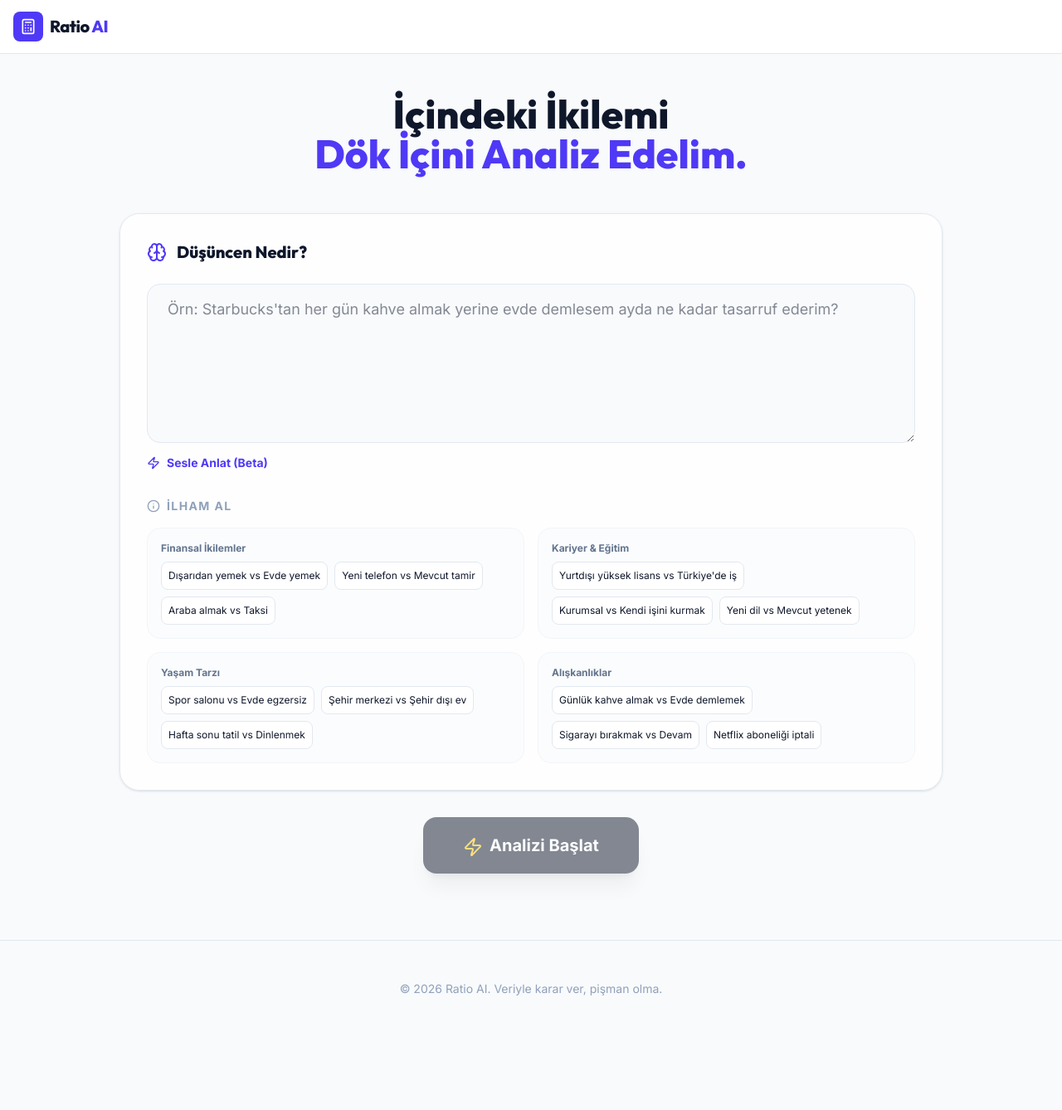
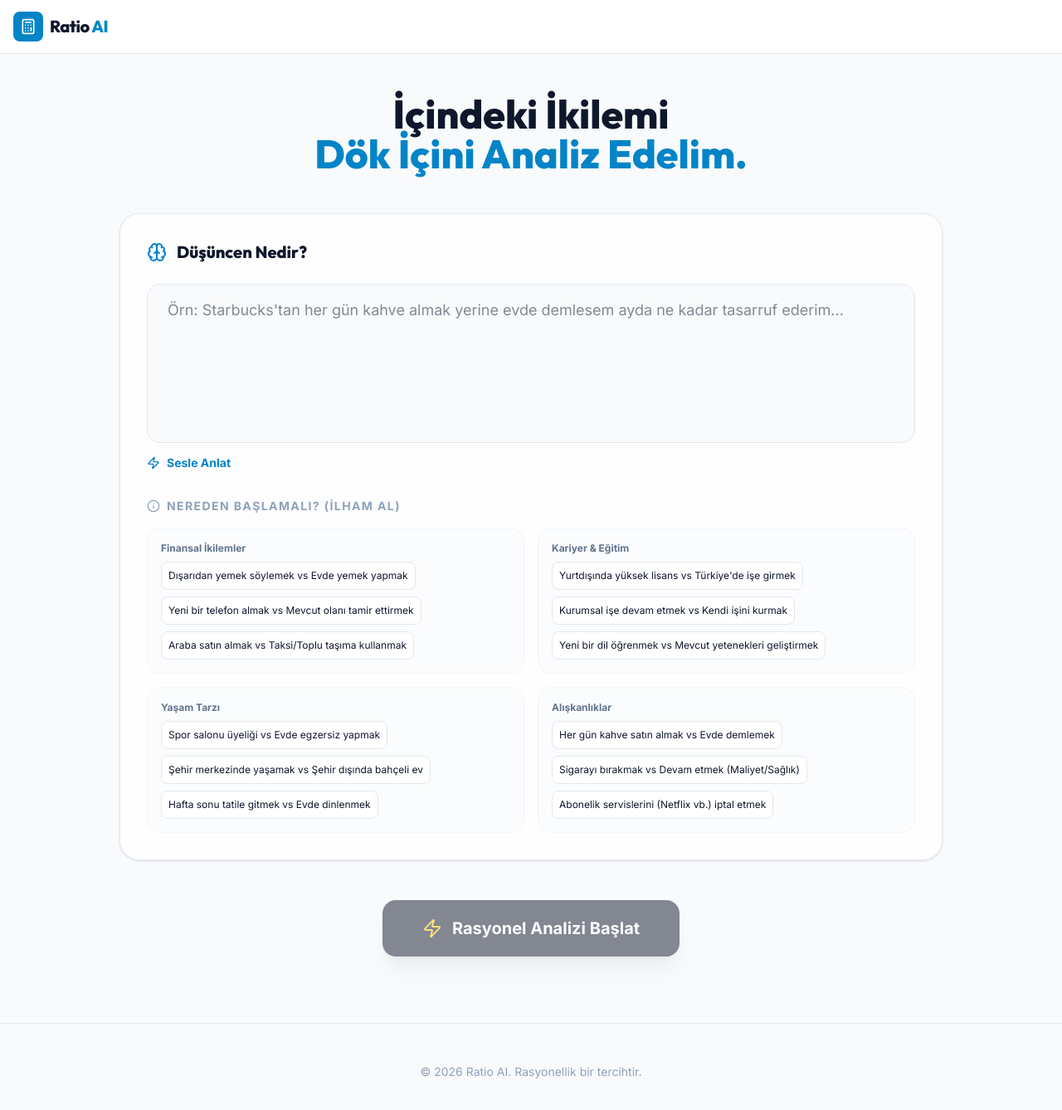
Before and after one commit to barisC0/Ratio, a React (Vite) app: page / in a window 1280 px wide. Shown: the top 1338 px of the page at 83% size. Built offline with nearby package versions, Linux system fonts and the light colour scheme.

Commit message:
Update App.tsx

```diff
--- a/src/App.tsx
+++ b/src/App.tsx
@@ -13,7 +13,7 @@ import {
   ArrowRight,
   RefreshCcw,
   Info
-} from 'lucide-react';
+} from 'lucide-react'; // Not: lucide-react olduğundan emin ol
 import { motion, AnimatePresence } from 'framer-motion';
 import {
   BarChart,
@@ -62,17 +62,17 @@ export default function App() {
   const downloadPDF = (analysis: AnalysisResult) => {
     const doc = new jsPDF();
     doc.setFont("helvetica", "bold");
-    doc.text("Ratio AI - Karar Analiz Raporu", 20, 20);
+    doc.text("Ratio Analiz Raporu", 20, 20);
     doc.setFont("helvetica", "normal");
     doc.setFontSize(10);
-    doc.text(`Ozet: ${analysis.summary}`, 20, 35, { maxWidth: 170 });
+    doc.text(`Ozet: ${analysis.summary}`, 20, 30, { maxWidth: 170 });
 
     autoTable(doc, {
-      startY: 55,
-      head: [['Metrik', analysis.extractedOptions?.nameA || 'A', analysis.extractedOptions?.nameB || 'B']],
+      startY: 50,
+      head: [['Metrik', analysis.extractedOptions?.nameA || 'Secenek A', analysis.extractedOptions?.nameB || 'Secenek B']],
       body: analysis.comparisonTable.map(row => [row.metric, row.optionA, row.optionB]),
       theme: 'grid',
-      styles: { font: 'helvetica', fontSize: 9 }
+      styles: { fontSize: 9 }
     });
 
     doc.save("ratio-analiz.pdf");
@@ -87,22 +87,23 @@ export default function App() {
     recognition.start();
   };
 
+  // KATEGORİLER VE ÖNERİLER BURADA
   const categories = [
     {
       title: "Finansal İkilemler",
-      examples: ["Dışarıdan yemek vs Evde yemek", "Yeni telefon vs Mevcut tamir", "Araba almak vs Taksi"]
+      examples: ["Dışarıdan yemek söylemek vs Evde yemek yapmak", "Yeni bir telefon almak vs Mevcut olanı tamir ettirmek", "Araba satın almak vs Taksi/Toplu taşıma kullanmak"]
     },
     {
       title: "Kariyer & Eğitim",
-      examples: ["Yurtdışı yüksek lisans vs Türkiye'de iş", "Kurumsal vs Kendi işini kurmak", "Yeni dil vs Mevcut yetenek"]
+      examples: ["Yurtdışında yüksek lisans vs Türkiye'de işe girmek", "Kurumsal işe devam etmek vs Kendi işini kurmak", "Yeni bir dil öğrenmek vs Mevcut yetenekleri geliştirmek"]
     },
     {
       title: "Yaşam Tarzı",
-      examples: ["Spor salonu vs Evde egzersiz", "Şehir merkezi vs Şehir dışı ev", "Hafta sonu tatil vs Dinlenmek"]
+      examples: ["Spor salonu üyeliği vs Evde egzersiz yapmak", "Şehir merkezinde yaşamak vs Şehir dışında bahçeli ev", "Hafta sonu tatile gitmek vs Evde dinlenmek"]
     },
     {
       title: "Alışkanlıklar",
-      examples: ["Günlük kahve almak vs Evde demlemek", "Sigarayı bırakmak vs Devam", "Netflix aboneliği iptali"]
+      examples: ["Her gün kahve satın almak vs Evde demlemek", "Sigarayı bırakmak vs Devam etmek (Maliyet/Sağlık)", "Abonelik servislerini (Netflix vb.) iptal etmek"]
     }
   ];
 
@@ -111,11 +112,11 @@ export default function App() {
       <header className="bg-white border-b border-slate-200 sticky top-0 z-50">
         <div className="max-w-7xl mx-auto px-4 h-16 flex items-center justify-between">
           <div className="flex items-center gap-2">
-            <div className="bg-indigo-600 p-2 rounded-lg">
+            <div className="bg-brand-600 p-2 rounded-lg">
               <Calculator className="w-5 h-5 text-white" />
             </div>
             <h1 className="font-display font-bold text-xl tracking-tight text-slate-900">
-              Ratio <span className="text-indigo-600">AI</span>
+              Ratio <span className="text-brand-600">AI</span>
             </h1>
           </div>
         </div>
@@ -123,32 +124,34 @@ export default function App() {
 
       <main className="max-w-5xl mx-auto px-4 pt-12">
         <div className="text-center mb-12">
-          <h2 className="font-display font-extrabold text-4xl sm:text-5xl text-slate-900 mb-4">
+           <h2 className="font-display font-extrabold text-4xl sm:text-5xl text-slate-900 mb-4">
             İçindeki İkilemi <br />
-            <span className="text-indigo-600">Dök İçini Analiz Edelim.</span>
+            <span className="text-brand-600">Dök İçini Analiz Edelim.</span>
           </h2>
         </div>
 
         {!result ? (
           <div className="space-y-8">
-            <motion.div initial={{ opacity: 0, y: 20 }} animate={{ opacity: 1, y: 0 }} className="glass-card rounded-3xl p-8 bg-white shadow-xl border border-slate-100">
+            <motion.div initial={{ opacity: 0, y: 20 }} animate={{ opacity: 1, y: 0 }} className="glass-card rounded-3xl p-8 bg-white shadow-xl">
               <div className="flex items-center gap-3 mb-6">
-                <Brain className="w-6 h-6 text-indigo-600" />
+                <Brain className="w-6 h-6 text-brand-600" />
                 <h3 className="font-display font-bold text-xl">Düşüncen Nedir?</h3>
               </div>
+
               <textarea
                 value={thought}
                 onChange={(e) => setThought(e.target.value)}
-                placeholder="Örn: Starbucks'tan her gün kahve almak yerine evde demlesem ayda ne kadar tasarruf ederim?"
-                className="w-full h-48 px-6 py-4 bg-slate-50 border border-slate-200 rounded-2xl outline-none focus:border-indigo-500 text-lg transition-all"
+                placeholder="Örn: Starbucks'tan her gün kahve almak yerine evde demlesem ayda ne kadar tasarruf ederim..."
+                className="w-full h-48 px-6 py-4 bg-slate-50 border border-slate-200 rounded-2xl outline-none focus:border-brand-500 transition-all resize-none text-lg leading-relaxed"
               />
-              <button onClick={startListening} className="mt-2 flex items-center gap-2 text-sm text-indigo-600 font-bold hover:text-indigo-700">
-                <Zap className="w-4 h-4" /> Sesle Anlat (Beta)
+
+              <button onClick={startListening} className="mt-2 flex items-center gap-2 text-sm text-brand-600 font-bold hover:text-brand-700">
+                <Zap className="w-4 h-4" /> Sesle Anlat
               </button>
 
               <div className="mt-8">
                 <h4 className="text-sm font-bold text-slate-400 uppercase tracking-widest mb-4 flex items-center gap-2">
-                  <Info className="w-4 h-4" /> İlham Al
+                  <Info className="w-4 h-4" /> Nereden Başlamalı? (İlham Al)
                 </h4>
                 <div className="grid grid-cols-1 md:grid-cols-2 gap-4">
                   {categories.map((category, idx) => (
@@ -156,7 +159,11 @@ export default function App() {
                       <h5 className="text-xs font-bold text-slate-500 mb-2">{category.title}</h5>
                       <div className="flex flex-wrap gap-2">
                         {category.examples.map((example) => (
-                          <button key={example} onClick={() => setThought(example)} className="text-xs bg-white hover:bg-indigo-50 border border-slate-200 p-2 rounded-lg transition-all">
+                          <button
+                            key={example}
+                            onClick={() => setThought(example)}
+                            className="text-xs bg-white hover:bg-brand-50 hover:text-brand-600 border border-slate-200 p-2 rounded-lg transition-all text-left"
+                          >
                             {example}
                           </button>
                         ))}
@@ -167,43 +174,59 @@ export default function App() {
               </div>
             </motion.div>
 
-            <div className="flex justify-center">
-              <button onClick={handleCalculate} disabled={loading || !thought.trim()} className="px-12 py-5 bg-slate-900 text-white rounded-2xl font-bold text-xl shadow-xl transition-all hover:scale-105 active:scale-95 disabled:opacity-50">
-                {loading ? <RefreshCcw className="animate-spin mr-2 inline" /> : <Zap className="w-6 h-6 text-yellow-400 mr-2 inline" />}
-                {loading ? 'Analiz Ediliyor...' : 'Analizi Başlat'}
+            <div className="flex justify-center pt-4">
+              <button
+                onClick={handleCalculate}
+                disabled={loading || !thought.trim()}
+                className="group relative px-12 py-5 bg-slate-900 text-white rounded-2xl font-bold text-xl shadow-xl transition-all hover:scale-105 active:scale-95 disabled:opacity-50"
+              >
+                <div className="flex items-center gap-3">
+                  {loading ? <RefreshCcw className="w-6 h-6 animate-spin" /> : <Zap className="w-6 h-6 text-yellow-400" />}
+                  <span>{loading ? 'Analiz Ediliyor...' : 'Rasyonel Analizi Başlat'}</span>
+                </div>
               </button>
             </div>
           </div>
         ) : (
           <div className="space-y-8">
-            <div className={cn("p-8 rounded-3xl border-2 shadow-2xl relative", result.winner === 'A' ? "bg-blue-50 border-blue-200" : "bg-indigo-50 border-indigo-200")}>
-              <h3 className="text-3xl font-bold mb-4">{result.summary}</h3>
-              <div className="flex gap-4 mt-8">
-                <button onClick={reset} className="px-6 py-3 bg-white border border-slate-200 rounded-xl font-semibold hover:bg-slate-50 transition-colors flex items-center gap-2">
+            <div className={cn(
+              "p-8 rounded-3xl border-2 shadow-2xl relative",
+              result.winner === 'A' ? "bg-blue-50 border-blue-200" : "bg-indigo-50 border-indigo-200"
+            )}>
+              <h3 className="text-3xl font-display font-extrabold text-slate-900 mb-4">{result.summary}</h3>
+
+              <div className="flex flex-wrap gap-4 mt-8">
+                <button onClick={reset} className="flex items-center gap-2 px-6 py-3 bg-white border border-slate-200 rounded-xl font-semibold hover:bg-slate-50 transition-colors">
                   <RefreshCcw className="w-4 h-4" /> Yeni Analiz
                 </button>
-                <button onClick={() => downloadPDF(result)} className="px-6 py-3 bg-indigo-600 text-white rounded-xl font-semibold hover:bg-indigo-700 transition-colors flex items-center gap-2 shadow-lg">
+                <button
+                  onClick={() => downloadPDF(result)}
+                  className="flex items-center gap-2 px-6 py-3 bg-brand-600 text-white rounded-xl font-semibold hover:bg-brand-700 transition-colors shadow-lg"
+                >
                   <Calculator className="w-4 h-4" /> PDF Raporu İndir
                 </button>
               </div>
             </div>
 
+            {/* Comparison Grid ve Alt Yapı */}
             <div className="grid grid-cols-1 lg:grid-cols-3 gap-8">
-              <div className="lg:col-span-2 bg-white rounded-3xl p-6 shadow-lg border border-slate-100">
-                <h4 className="font-bold text-xl mb-6">Karşılaştırma Matrisi</h4>
+              <div className="lg:col-span-2 glass-card rounded-3xl p-6 bg-white shadow-lg">
+                <h4 className="font-bold text-xl mb-6 flex items-center gap-2">
+                  <TrendingUp className="w-5 h-5 text-brand-600" /> Karşılaştırma Matrisi
+                </h4>
                 <div className="overflow-x-auto">
                   <table className="w-full text-sm text-left">
                     <thead>
-                      <tr className="border-b border-slate-100 text-slate-400">
+                      <tr className="border-b border-slate-100 text-slate-400 uppercase">
                         <th className="py-4 px-2">Metrik</th>
-                        <th className="py-4 px-2">{result.extractedOptions?.nameA || 'A'}</th>
-                        <th className="py-4 px-2">{result.extractedOptions?.nameB || 'B'}</th>
+                        <th className="py-4 px-2 text-blue-600 font-bold">{result.extractedOptions?.nameA || 'A'}</th>
+                        <th className="py-4 px-2 text-indigo-600 font-bold">{result.extractedOptions?.nameB || 'B'}</th>
                       </tr>
                     </thead>
                     <tbody className="divide-y divide-slate-50">
                       {result.comparisonTable.map((row, i) => (
                         <tr key={i} className="hover:bg-slate-50/50">
-                          <td className="py-4 px-2 font-bold">{row.metric}</td>
+                          <td className="py-4 px-2 font-bold text-slate-700">{row.metric}</td>
                           <td className="py-4 px-2">{row.optionA}</td>
                           <td className="py-4 px-2">{row.optionB}</td>
                         </tr>
@@ -213,14 +236,14 @@ export default function App() {
                 </div>
               </div>
 
-              <div className="bg-white rounded-3xl p-6 shadow-lg border border-slate-100 min-h-[300px]">
-                <h4 className="font-bold text-xl mb-6 text-center">Analiz Grafiği</h4>
+              <div className="glass-card rounded-3xl p-6 bg-white shadow-lg">
+                <h4 className="font-bold text-xl mb-6 text-center">Görsel Analiz Puanı</h4>
                 <div className="h-[250px] w-full" style={{ minWidth: 0 }}>
                   <ResponsiveContainer width="100%" height="100%">
                     <BarChart data={result.scorecard.map(s => ({ name: s.metric, A: s.scoreA, B: s.scoreB }))} layout="vertical">
                       <XAxis type="number" domain={[0, 10]} hide />
                       <YAxis dataKey="name" type="category" width={80} fontSize={10} axisLine={false} tickLine={false} />
-                      <Tooltip />
+                      <Tooltip cursor={{ fill: 'transparent' }} />
                       <Bar dataKey="A" fill="#2563eb" radius={[0, 4, 4, 0]} />
                       <Bar dataKey="B" fill="#4f46e5" radius={[0, 4, 4, 0]} />
                     </BarChart>
@@ -228,11 +251,43 @@ export default function App() {
                 </div>
               </div>
             </div>
+
+            {/* Gizli Maliyetler ve Tavsiye */}
+            <div className="grid grid-cols-1 md:grid-cols-2 gap-8">
+               <div className="bg-amber-50 border border-amber-100 rounded-3xl p-8">
+                 <h4 className="font-bold text-xl text-amber-900 mb-6 flex items-center gap-2">
+                   <AlertTriangle className="w-6 h-6 text-amber-600" /> Gizli Maliyetler
+                 </h4>
+                 <ul className="space-y-3">
+                   {result.hiddenCosts.map((cost, i) => (
+                     <li key={i} className="flex gap-3 text-amber-800 text-sm">
+                       <ArrowRight className="w-4 h-4 flex-shrink-0 mt-1 opacity-50" /> {cost}
+                     </li>
+                   ))}
+                 </ul>
+               </div>
+
+               <div className="bg-slate-900 text-white rounded-3xl p-8 relative overflow-hidden">
+                 <h4 className="font-bold text-xl mb-6 flex items-center gap-2 text-yellow-400">
+                   <Zap className="w-6 h-6" /> Nihai Tavsiye
+                 </h4>
+                 <div className="text-lg leading-relaxed text-slate-300 italic">
+                   <Markdown>{result.finalRecommendation}</Markdown>
+                 </div>
+               </div>
+            </div>
+          </div>
+        )}
+
+        {error && (
+          <div className="mt-8 p-4 bg-red-50 border border-red-100 text-red-600 rounded-xl flex items-center gap-3">
+            <AlertTriangle className="w-5 h-5" /> {error}
           </div>
         )}
       </main>
+
       <footer className="mt-20 border-t border-slate-200 py-12 text-center text-slate-400 text-sm">
-        <p>© 2026 Ratio AI. Veriyle karar ver, pişman olma.</p>
+        <p>© 2026 Ratio AI. Rasyonellik bir tercihtir.</p>
       </footer>
     </div>
   );
```
